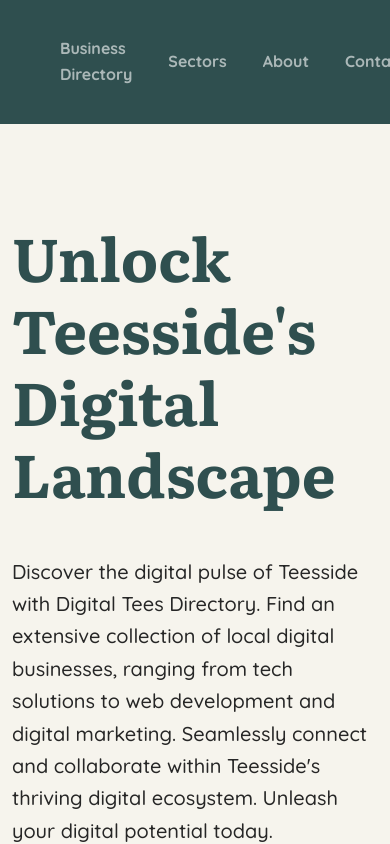
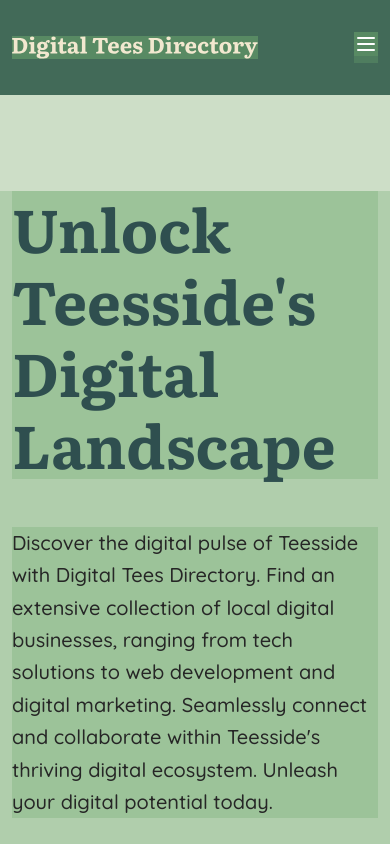
Before and after one commit to mcgri/Digital-Tees-Directory, a Next.js app: page / in a window 390 px wide. Shown: the top 844 px of the page. Built offline with nearby package versions, Linux system fonts and the light colour scheme.

Commit message:
added mobile menu.

```diff
--- a/app/app.css
+++ b/app/app.css
@@ -3,6 +3,9 @@
 @tailwind base;
 @tailwind components;
 @tailwind utilities;
+*{
+  background-color:  rgb(111, 169, 111,0.3)
+}
 
 @layer base {
   html {
--- a/components/Header.tsx
+++ b/components/Header.tsx
@@ -1,14 +1,21 @@
+"use client";
 import Link from "next/link";
 import { Container } from "./Container";
 import { Nav } from "@/data/nav";
+import { useState } from "react";
+import { Menu, X } from "lucide-react";
 
 interface Props {}
 
 export const Header: React.FC<Props> = ({}) => {
+  const [isOpen, setIsOpen] = useState(false);
+  const toggleMenu = () => {
+    setIsOpen(!isOpen);
+  };
   return (
     <header className="bg-alpha text-white">
-      <Container className="flex items-center justify-between gap-12">
-        <span className="sr-only">Digital Tees Directory</span>
+      <Container className="flex items-center justify-between gap-12 min-h-[95px]">
+        <span className="sr-only ">Digital Tees Directory</span>
         <Link href="/">
           <svg
             xmlns="http://www.w3.org/2000/svg"
@@ -22,8 +29,8 @@
             />
           </svg>
         </Link>
-        <nav>
-          <ul className="flex items-center gap-9">
+        <nav className="">
+          <ul className="hidden lg:flex items-center gap-9">
             {Nav.map((item) => (
               <a
                 className="font-bold py-9 text-white/60 duration-150 | hover:text-bravo"
@@ -35,6 +42,36 @@
             ))}
           </ul>
         </nav>
+        {/* Mobile menu button */}
+        <div className="lg:hidden">
+          <button onClick={toggleMenu}>
+            <Menu className="w-6 h-6" />
+          </button>
+        </div>
+
+        {/* Mobile menu */}
+        {isOpen && (
+          <div className="w-full lg:hidden absolute z-50 top-0 left-0 bg-alpha h-full ">
+            <nav>
+              <div className="float-right p-2">
+                <button onClick={toggleMenu}>
+                  <X className="w-6 h-6" />
+                </button>
+              </div>
+              <ul className="flex flex-col items-center  gap-9 pt-4">
+                {Nav.map((item) => (
+                  <a
+                    className="font-bold  text-white/60 duration-150 | hover:text-bravo"
+                    key={item.name}
+                    href={item.url}
+                  >
+                    {item.name}
+                  </a>
+                ))}
+              </ul>
+            </nav>
+          </div>
+        )}
       </Container>
     </header>
   );
```
